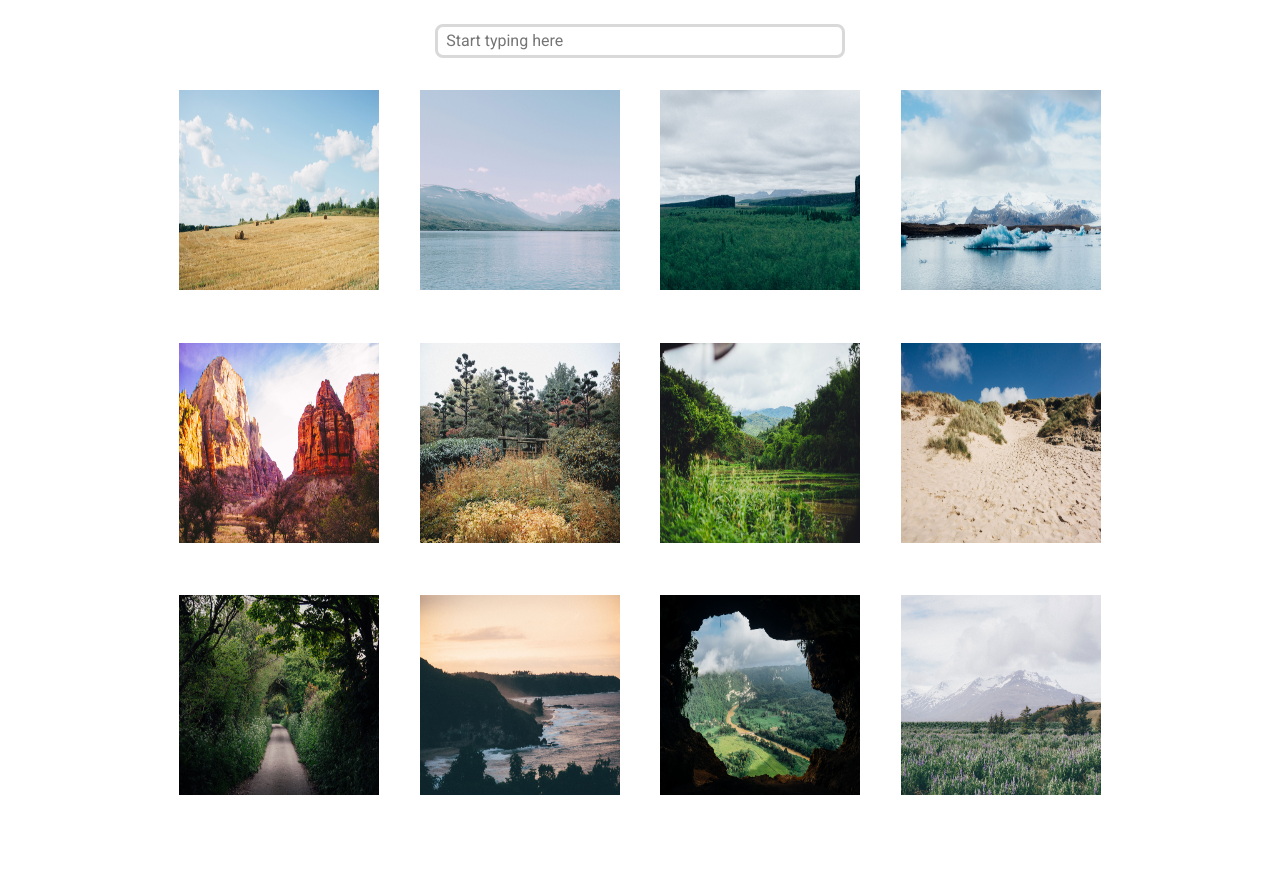
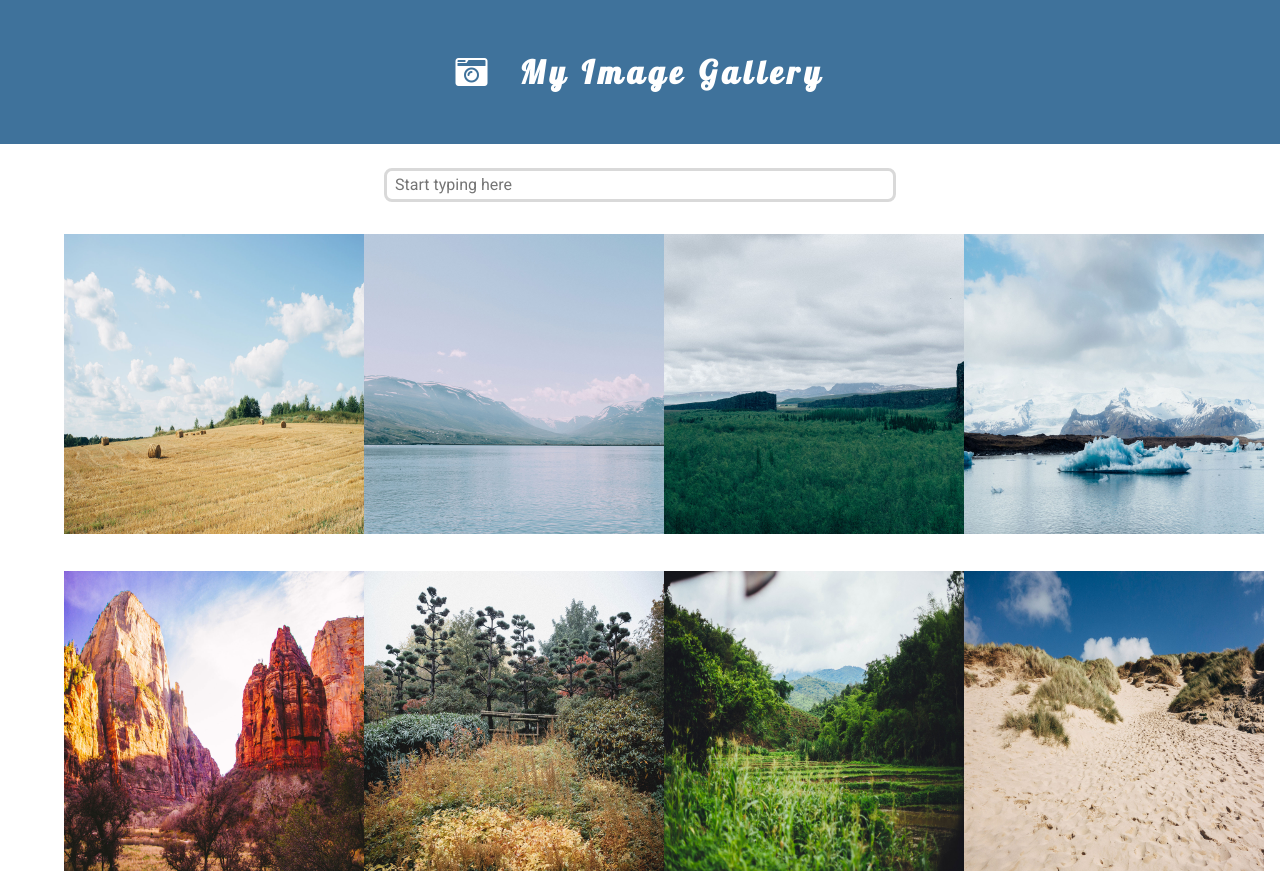
Before and after one commit to jnguyen-88/image-gallery, a plain HTML site: page index.html in a window 1280 px wide. Shown: the top 878 px of the page. Before the commit the page ends 848 px from the top, so only its background shows below. Drawn offline with nearby package versions, Linux system fonts and the light colour scheme.

Commit message:
styled image gallery

```diff
--- a/css/styles.css
+++ b/css/styles.css
@@ -4,13 +4,18 @@
     box-sizing: border-box;
 }
 
+html {
+  margin: 0;
+}
+
 body {
   font-family: 'Roboto', sans-serif;
+  margin: 0;
 }
 
 img {
-  width: 200px;
-  height: 200px;
+  width: 300px;
+  height: 300px;
 }
 
 .img-gallery {
@@ -20,14 +25,38 @@ img {
 
 .row {
   display: flex;
-  margin-bottom: 3rem;
+  margin-bottom: 2rem;
   justify-content: space-between;
 }
 
-#container {
-  margin: 0 auto;
-  width: 80%;
+/*============
+ Heading
+==============*/
+
+
+.header {
+  background-color: #3f729b;
+  height: 9rem;
+  text-align: center;
+
+  display: flex;
+  align-items: center;
+  justify-content: center;
 }
+
+h1 {
+  margin: 0;
+  color: #fff;
+  letter-spacing: 4.8px;
+  font-family: 'Lobster', cursive;
+}
+
+.fas {
+  color: white;
+  font-size: 2rem;
+  margin-right: 2rem;
+}
+
 
 /*============
   LightBox
--- a/index.html
+++ b/index.html
@@ -4,47 +4,53 @@
   <title>Photo Gallery</title>
   <link rel="stylesheet" type="text/css" href="css/normalize.css">
   <link href="https://fonts.googleapis.com/css?family=Roboto" rel="stylesheet">
+  <link rel="stylesheet" href="https://use.fontawesome.com/releases/v5.8.1/css/all.css" integrity="sha384-50oBUHEmvpQ+1lW4y57PTFmhCaXp0ML5d60M1M7uH2+nqUivzIebhndOJK28anvf" crossorigin="anonymous">
   <link rel="stylesheet" type="text/css" href="js/lightbox/lightbox.min.css">
   <link rel="stylesheet" type="text/css" href="css/styles.css">
+  <link href="https://fonts.googleapis.com/css?family=Lobster" rel="stylesheet">
 </head>
 <body>
 
   <div id="container">
+    <div class="header">
+      <i class="fas fa-camera-retro"></i>
+      <h1>My Image Gallery</h1>
+    </div>
     <div class="search">
       <input id="search-bar" name="search" placeholder="Start typing here" type="text" data-list=".list">
     </div>
     <div class="img-gallery">
       <!-- First Row -->
       <div class="row">
-        <a href="photos/1.jpg" data-lightbox="image-1" data-title="Hay Bales. I love hay bales. Took this snap on a drive through the countryside past some straw fields."><img src="photos/1.jpg" alt="countryside bales" class="photo-1"></a>
+        <a data-lightbox="image-1" data-title="Hay Bales. I love hay bales. Took this snap on a drive through the countryside past some straw fields."><img src="photos/1.jpg" alt="countryside bales" class="photo-1"></a>
 
-        <a href="photos/2.jpg" data-lightbox="image-1" data-title="Lake. The lake was so calm today. We had a great view of the snow on the mountains from here."><img src="photos/2.jpg" alt="lakes and mountains" class="photo-2"></a>
+        <a data-lightbox="image-1" data-title="Lake. The lake was so calm today. We had a great view of the snow on the mountains from here."><img src="photos/2.jpg" alt="lakes and mountains" class="photo-2"></a>
 
-        <a href="photos/3.jpg" data-lightbox="image-1" data-title="Canyon. I hiked to the top of the mountain and got this picture of the canyon and trees below."><img src="photos/3.jpg" alt="canyon" class="photo-3"></a>
+        <a data-lightbox="image-1" data-title="Canyon. I hiked to the top of the mountain and got this picture of the canyon and trees below."><img src="photos/3.jpg" alt="canyon" class="photo-3"></a>
 
-        <a href="photos/4.jpg" data-lightbox="image-1" data-title="Iceberg. It was amazing to see an iceberg up close, it was so cold but didn’t snow today."><img src="photos/4.jpg" alt="icebergs in the cold" class="photo-4"></a>
+        <a data-lightbox="image-1" data-title="Iceberg. It was amazing to see an iceberg up close, it was so cold but didn’t snow today."><img src="photos/4.jpg" alt="icebergs in the cold" class="photo-4"></a>
       </div>
 
       <!-- Second Row  -->
       <div class="row">
-        <a href="photos/5.jpg" data-lightbox="image-1" data-title="Desert. The red cliffs were beautiful. It was really hot in the desert but we did a lot of walking through the canyons."><img src="photos/5.jpg" alt="desert cliffs" class="photo-5"></a>
+        <a data-lightbox="image-1" data-title="Desert. The red cliffs were beautiful. It was really hot in the desert but we did a lot of walking through the canyons."><img src="photos/5.jpg" alt="desert cliffs" class="photo-5"></a>
 
-        <a href="photos/6.jpg" data-lightbox="image-1" data-title="Fall. Fall is coming, I love when the leaves on the trees start to change color."><img src="photos/6.jpg" alt="fall colors" class="photo-6"></a>
+        <a data-lightbox="image-1" data-title="Fall. Fall is coming, I love when the leaves on the trees start to change color."><img src="photos/6.jpg" alt="fall colors" class="photo-6"></a>
 
-        <a href="photos/7.jpg" data-lightbox="image-1" data-title="Plantation. I drove past this plantation yesterday, everything is so green!"><img src="photos/7.jpg" alt="green plantation" class="photo-7"></a>
+        <a data-lightbox="image-1" data-title="Plantation. I drove past this plantation yesterday, everything is so green!"><img src="photos/7.jpg" alt="green plantation" class="photo-7"></a>
 
-        <a href="photos/8.jpg" data-lightbox="image-1" data-title="Dunes. My summer vacation to the Oregon Coast. I love the sandy dunes!"><img src="photos/8.jpg" alt="oregon coast" class="photo-8"></a>
+        <a data-lightbox="image-1" data-title="Dunes. My summer vacation to the Oregon Coast. I love the sandy dunes!"><img src="photos/8.jpg" alt="oregon coast" class="photo-8"></a>
       </div>
       <!-- Third Row  -->
       <div class="row">
 
-        <a href="photos/9.jpg" data-lightbox="image-1" data-title="Countryside Lane. We enjoyed a quiet stroll down this countryside lane."><img src="photos/9.jpg" alt="countryside lane" class="photo-9"></a>
+        <a data-lightbox="image-1" data-title="Countryside Lane. We enjoyed a quiet stroll down this countryside lane."><img src="photos/9.jpg" alt="countryside lane" class="photo-9"></a>
 
-        <a href="photos/10.jpg" data-lightbox="image-1" data-title="Sunset. Sunset at the coast! The sky turned a lovely shade of orange."><img src="photos/10.jpg" alt="sunset at the beach" class="photo-10"></a>
+        <a data-lightbox="image-1" data-title="Sunset. Sunset at the coast! The sky turned a lovely shade of orange."><img src="photos/10.jpg" alt="sunset at the beach" class="photo-10"></a>
 
-        <a href="photos/11.jpg" data-lightbox="image-1" data-title="Cave. I did a tour of a cave today and the view of the landscape below was breathtaking."><img src="photos/11.jpg" alt="view from inside a cave" class="photo-11"></a>
+        <a data-lightbox="image-1" data-title="Cave. I did a tour of a cave today and the view of the landscape below was breathtaking."><img src="photos/11.jpg" alt="view from inside a cave" class="photo-11"></a>
 
-        <a href="photos/12.jpg" data-lightbox="image-1" data-title="Bluebells. I walked through this meadow of bluebells and got a good view of the snow on the mountain before the fog came in."><img src="photos/12.jpg" alt="bluebell mountains" class="photo-12"></a>
+        <a data-lightbox="image-1" data-title="Bluebells. I walked through this meadow of bluebells and got a good view of the snow on the mountain before the fog came in."><img src="photos/12.jpg" alt="bluebell mountains" class="photo-12"></a>
       </div>
     </div>
   </div>
--- a/js/main.js
+++ b/js/main.js
@@ -1,3 +1,7 @@
+/* ========================
+jQuery plugin for lightbox and search bar
+=========================== */
+
 $(document).ready(function() {
   $('#search-bar').hideseek({
     hidden_mode: true
@@ -9,79 +13,105 @@ $(document).ready(function() {
   })
 });
 
+/* ========================
+Array of Objects w/ info about thumbnails
+=========================== */
+
+var grid = {
+  a: {string: "hello"},
+  b: {string: "goodbye"},
+  1: {value: "na"}
+}
+
 var description = [
   {
   id: 1,
   name: 'Hay Bales',
-  desc: 'I love hay bales. Took this snap on a drive through the countryside past some straw fields.'
+  desc: 'I love hay bales. Took this snap on a drive through the countryside past some straw fields.',
+  path: "photos/1.jpg"
   },
 
   {
   id: 2,
   name: 'Lake',
-  desc: 'The lake was so calm today. We had a great view of the snow on the mountains from here.'
+  desc: 'The lake was so calm today. We had a great view of the snow on the mountains from here.',
+  path: "photos/2.jpg"
   },
 
   {
   id: 3,
   name: 'Canyon',
-  desc: 'I hiked to the top of the mountain and got this picture of the canyon and trees below.'
+  desc: 'I hiked to the top of the mountain and got this picture of the canyon and trees below.',
+  path: "photos/3.jpg"
   },
 
   {
   id: 4,
   name: 'Iceberg',
-  desc: 'It was amazing to see an iceberg up close, it was so cold but didn’t snow today.'
+  desc: 'It was amazing to see an iceberg up close, it was so cold but didn’t snow today.',
+  path: "photos/4.jpg"
   },
 
   {
   id: 5,
   name: 'Desert',
-  desc: 'The red cliffs were beautiful. It was really hot in the desert but we did a lot of walking through the canyons.'
+  desc: 'The red cliffs were beautiful. It was really hot in the desert but we did a lot of walking through the canyons.',
+  path: "photos/5.jpg"
   },
 
   {
   id: 6,
   name: 'Fall',
-  desc: 'Fall is coming, I love when the leaves on the trees start to change color.'
+  desc: 'Fall is coming, I love when the leaves on the trees start to change color.',
+  path: "photos/6.jpg"
   },
 
   {
   id: 7,
   name: 'Plantation',
-  desc: 'I drove past this plantation yesterday, everything is so green!'
+  desc: 'I drove past this plantation yesterday, everything is so green!',
+  path: "photos/7.jpg"
   },
 
   {
   id: 8,
   name: 'Dunes',
-  desc: 'My summer vacation to the Oregon Coast. I love the sandy dunes!'
+  desc: 'My summer vacation to the Oregon Coast. I love the sandy dunes!',
+  path: "photos/8.jpg"
   },
 
   {
   id: 9,
   name: 'Countryside Lane',
-  desc: 'We enjoyed a quiet stroll down this countryside lane.'
+  desc: 'We enjoyed a quiet stroll down this countryside lane.',
+  path: "photos/9.jpg"
   },
 
   {
   id: 10,
   name: 'Sunset',
-  desc: 'Sunset at the coast! The sky turned a lovely shade of orange.'
+  desc: 'Sunset at the coast! The sky turned a lovely shade of orange.',
+  path: "photos/10.jpg"
   },
 
   {
   id: 11,
   name: 'Cave',
-  desc: 'I did a tour of a cave today and the view of the landscape below was breathtaking.'
+  desc: 'I did a tour of a cave today and the view of the landscape below was breathtaking.',
+  path: "photos/11.jpg"
   },
 
   {
   id: 12,
   name: 'Bluebells',
-  desc: 'I walked through this meadow of bluebells and got a good view of the snow on the mountain before the fog came in.'
+  desc: 'I walked through this meadow of bluebells and got a good view of the snow on the mountain before the fog came in.',
+  path: "photos/12.jpg"
   }
-]
+];
+
+/* ========================
+Filter search results to only display correct thumbnails
+=========================== */
 
 $("input").keyup(function() {
   // Value of input (lake)
@@ -98,42 +128,13 @@ var description = [
   }
 });
 
+/* =======================
+Dynamically add href property to appropriate thumbnails
+========================== */
 
-
-
-
-
-
-
-
-
-
-
-
-
-
-
-
-
-
-
-
-
-
-
-
-
-// const captions = {
-//   photos1: "blakc on black",
-//   photos2: "test 2"
-// };
-
-// let attribute = $('a[data-title]');
-
-
-
-
-
-// for(i = 1; i <= 12; i++) {
-//   attribute.attr('data-title', 'captions.photos' + i);
-// }
+// grab all a ele and place them in an array
+const a = document.querySelectorAll('a');
+// iterate thru arr and assign values to <a>
+a.forEach((ele, i) => {
+  ele.href = description[i].path;
+})
```
Also changed, not shown: 2 other files. Lines whose indentation alone changed are shown as unchanged.
